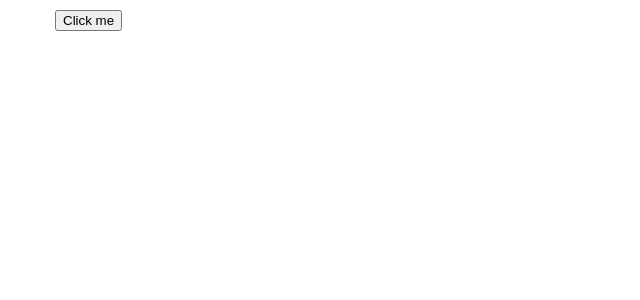
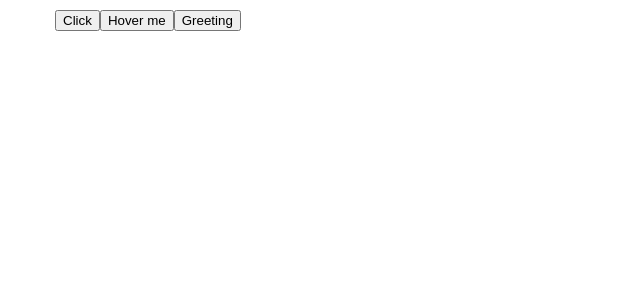
Before and after one commit to satyajeetparmar-UI/netflixCard, a React (Vite) app: page / in a window 1280 px wide. Shown: the top 300 px of the page, without its empty margins (0-640 px from the left). Built offline with nearby package versions, Linux system fonts and the light colour scheme.

Commit message:
Event props

```diff
--- a/src/App.jsx
+++ b/src/App.jsx
@@ -1,7 +1,8 @@
 import NetflixSeries from "./components/NetflixSeries"
 import './components/Netflix.module.css';
 import "./components/Netflix.css";
-import { EventHandling } from "./components/EventHandling";
+// import { EventHandling } from "./components/EventHandling";
+import { EventProps } from "./components/EventProps";
 
 
 export const App = () => {
@@ -10,7 +11,8 @@ export const App = () => {
       <section className="container">
         {/* <h1 className="card-heading">List of Netflix Series</h1>
         <NetflixSeries /> */}
-        <EventHandling />
+        {/* <EventHandling /> */}
+        <EventProps />
       </section>
     </>
   )
--- /dev/null
+++ b/src/components/EventProps.jsx
@@ -0,0 +1,43 @@
+export const EventProps = () => {
+
+  const HandleWelcomeUser = (user) => {
+    alert(`Hey, ${user}`);
+  }
+
+  const handleHover = () => {
+    alert(`Thanks for hovering me`);
+  }
+
+  return (
+    <>
+      <WelcomeUser onClick={() => HandleWelcomeUser("Satyajeet")} onMouseEnter={handleHover} />
+    </>
+  );
+};
+
+// only with props
+// const WelcomeUser = (props) => {
+//   const handleGreeting = () => {
+//     console.log(`Hey User, Welcome again`);
+//     props.onClick();
+//   }
+//   return(<>
+//     <button onClick={props.onClick}>Click</button>
+//     <button onMouseEnter={props.onMouseEnter}>Hover me</button>
+//     <button onClick={handleGreeting}>Greeting</button>
+//   </>)
+// }
+
+// props define with const
+const WelcomeUser = (props) => {
+  const {onClick, onMouseEnter} = props;
+  const handleGreeting = () => {
+    console.log(`Hey User, Welcome again`);
+    props.onClick();
+  }
+  return(<>
+    <button onClick={onClick}>Click</button>
+    <button onMouseEnter={onMouseEnter}>Hover me</button>
+    <button onClick={handleGreeting}>Greeting</button>
+  </>)
+}
```
